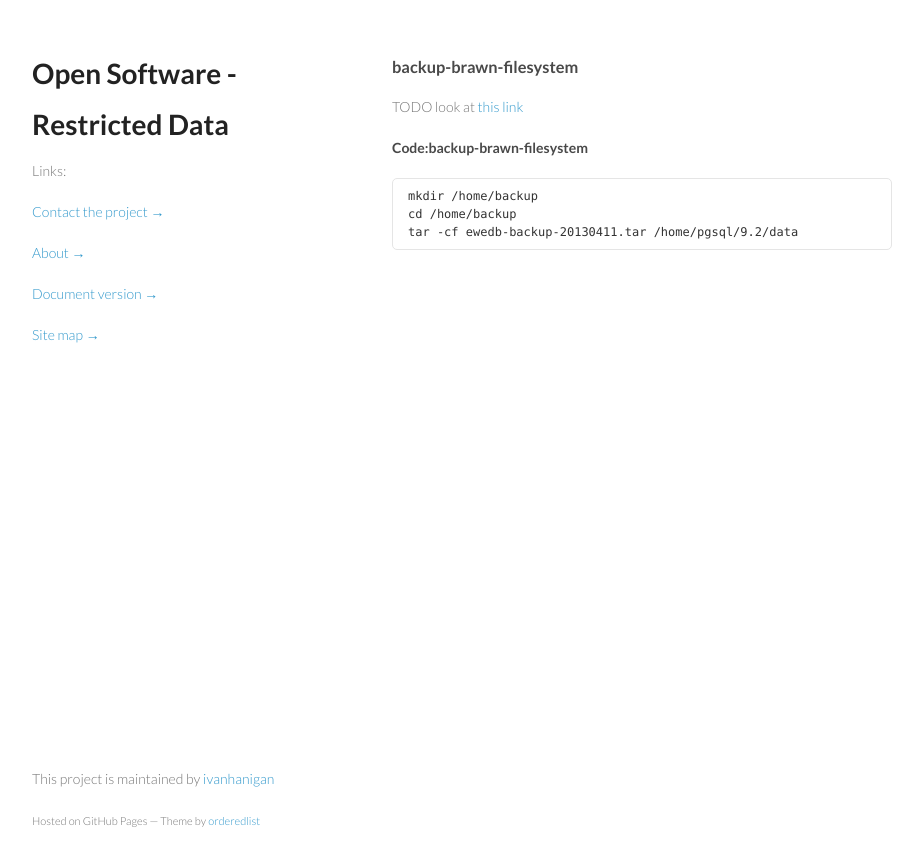
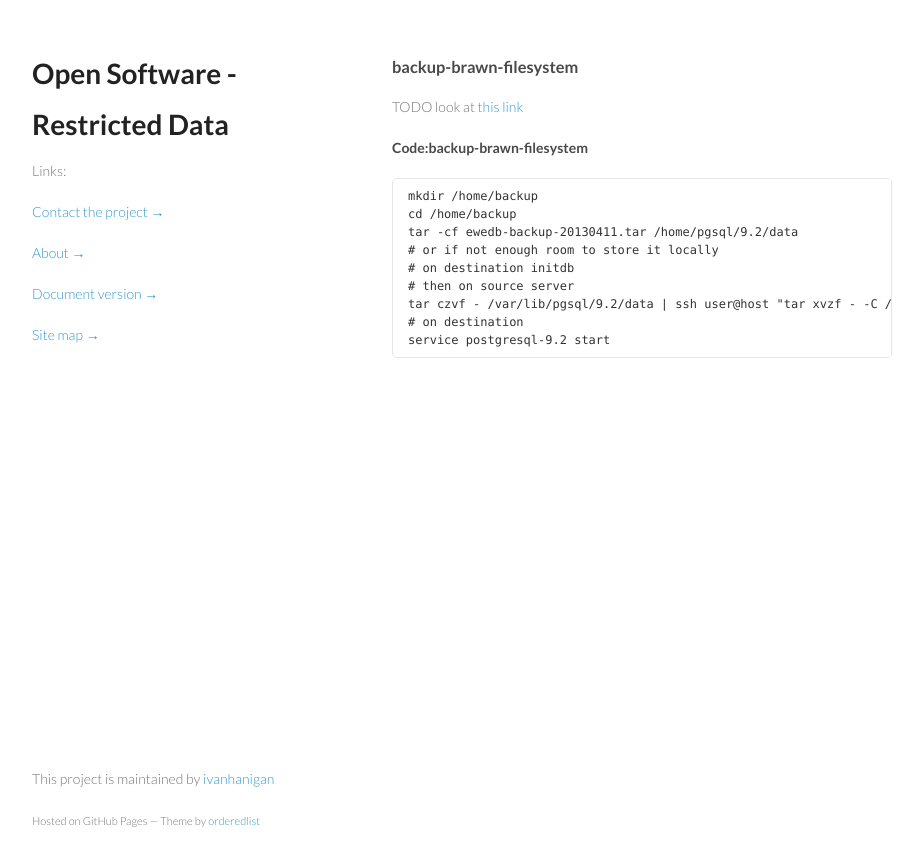
Before and after one commit to OpenSoftware-RestrictedData/opensoftware-restricteddata.github.com, a Jekyll site: the page built from backup-brawn-filesystem.md, in a window 1280 px wide. Shown: the top 866 px of the page, without its empty margins (178-1101 px from the left). Built offline with Jekyll 4.4.1, drawn with Linux system fonts in a browser that asks for light colours; comment, search, counter and statistics services are not loaded.

Commit message:
fix markdown chunk generator

```diff
--- a/backup-brawn-filesystem.md
+++ b/backup-brawn-filesystem.md
@@ -6,8 +6,13 @@ title: backup-brawn-filesystem
 
 TODO look at [this link](http://www.cyberciti.biz/faq/howto-use-tar-command-through-network-over-ssh-session/)
 
-
 #### Code:backup-brawn-filesystem
     mkdir /home/backup
     cd /home/backup
     tar -cf ewedb-backup-20130411.tar /home/pgsql/9.2/data
+    # or if not enough room to store it locally
+    # on destination initdb
+    # then on source server
+    tar czvf - /var/lib/pgsql/9.2/data | ssh user@host "tar xvzf - -C /home/pgsql/9.2/data"
+    # on destination
+    service postgresql-9.2 start
```
Also changed, not shown: opensoftware-restricteddata.github.com.org (+2 -5 lines).
